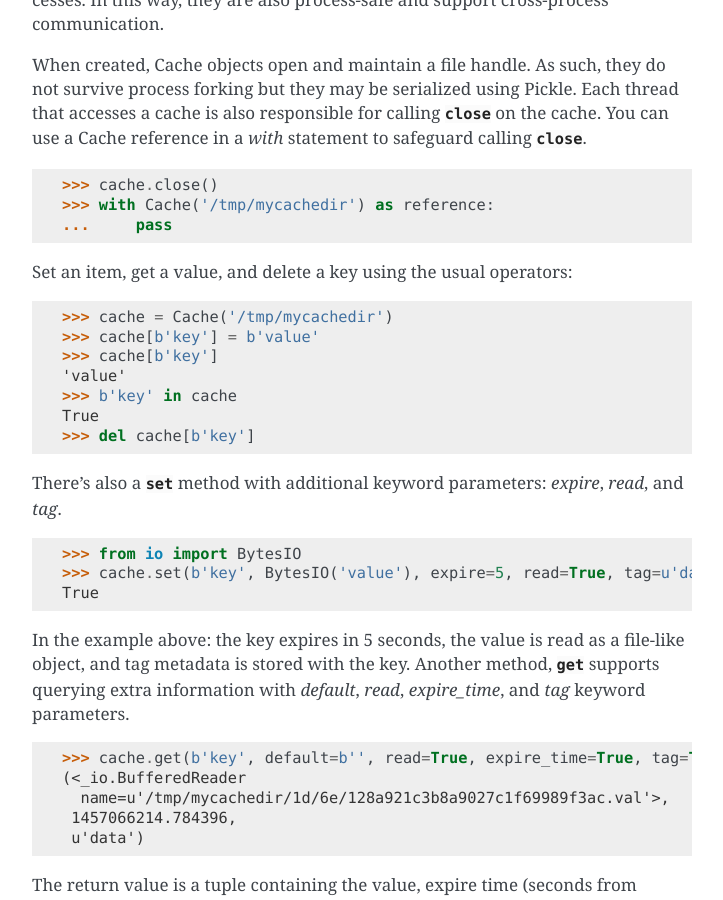
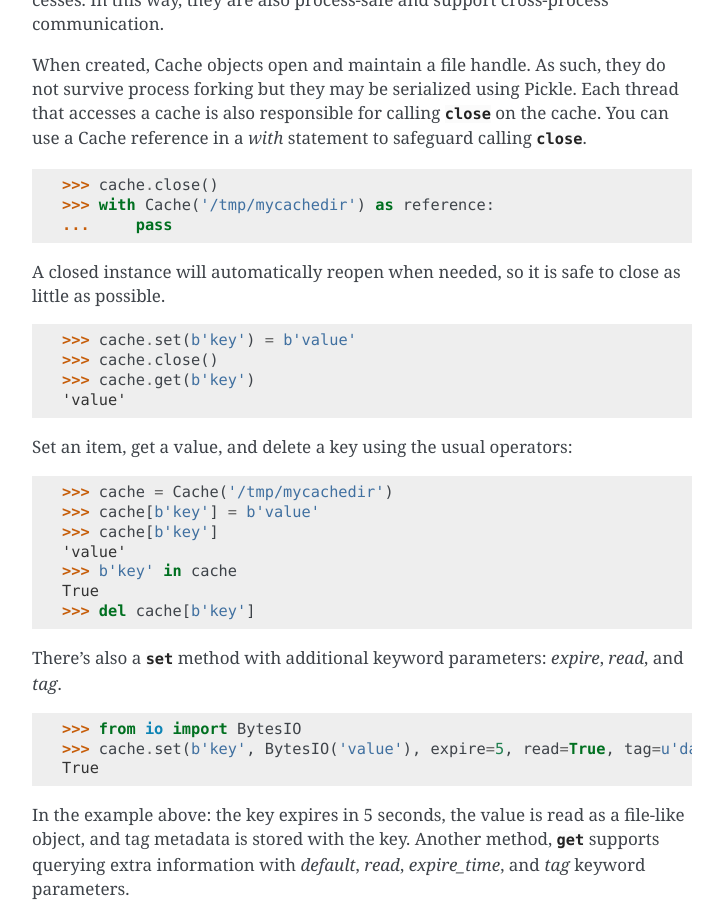
Before and after one commit to grantjenks/python-diskcache, a Sphinx documentation site: the page built from docs/tutorial.rst, in a window 1280 px wide and 900 px high, scrolled down 1790 px. Shown: the whole window, without its empty margins (388-1111 px from the left). Built offline with Sphinx 7.4.7, drawn with Linux system fonts in a browser that asks for light colours.

Commit message:
Update tutorial.rst
Add information about when to close instance.

```diff
--- a/docs/tutorial.rst
+++ b/docs/tutorial.rst
@@ -86,6 +86,14 @@ thread that accesses a cache is also responsible for calling :meth:`close
     >>> cache.close()
     >>> with Cache('/tmp/mycachedir') as reference:
     ...     pass
+
+A closed instance will automatically reopen when needed, so it is safe to close
+as little as possible.
+
+    >>> cache.set(b'key') = b'value'
+    >>> cache.close()
+    >>> cache.get(b'key')
+    'value'
 
 Set an item, get a value, and delete a key using the usual operators:
 
```
